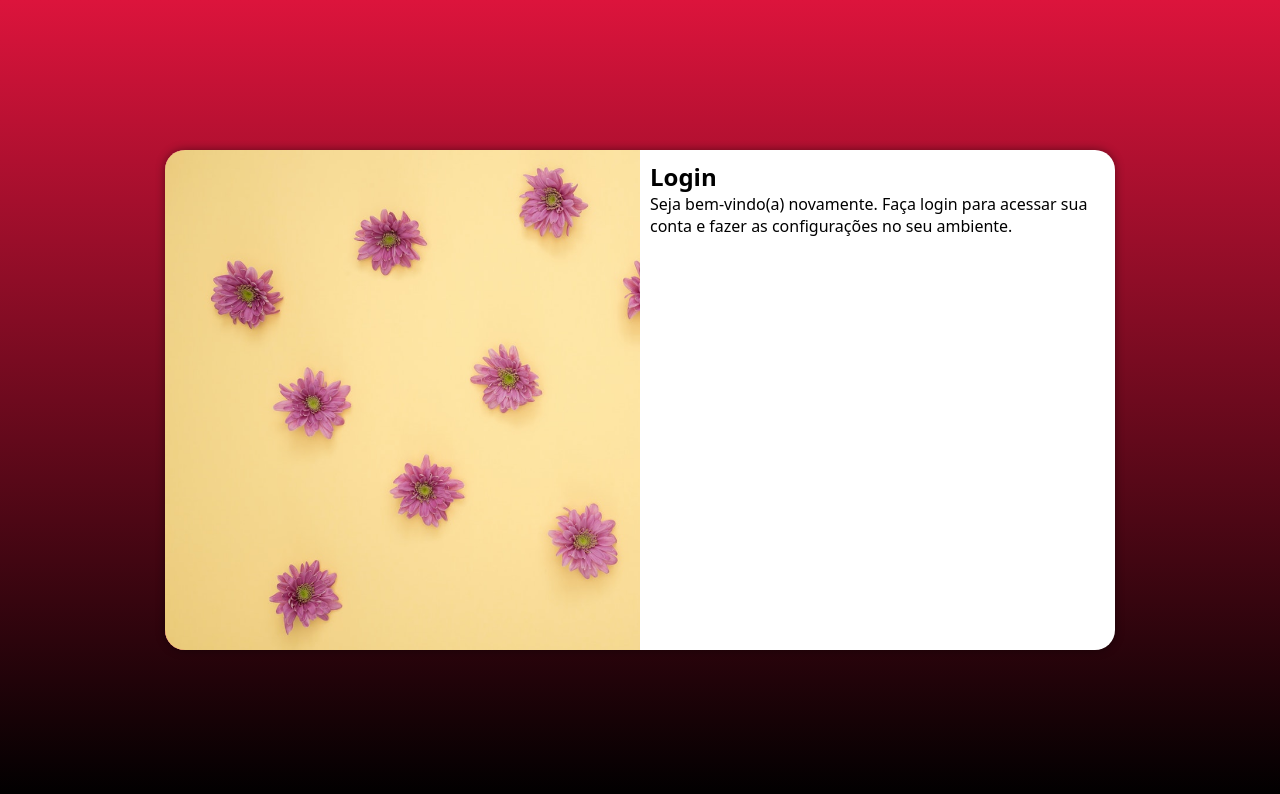
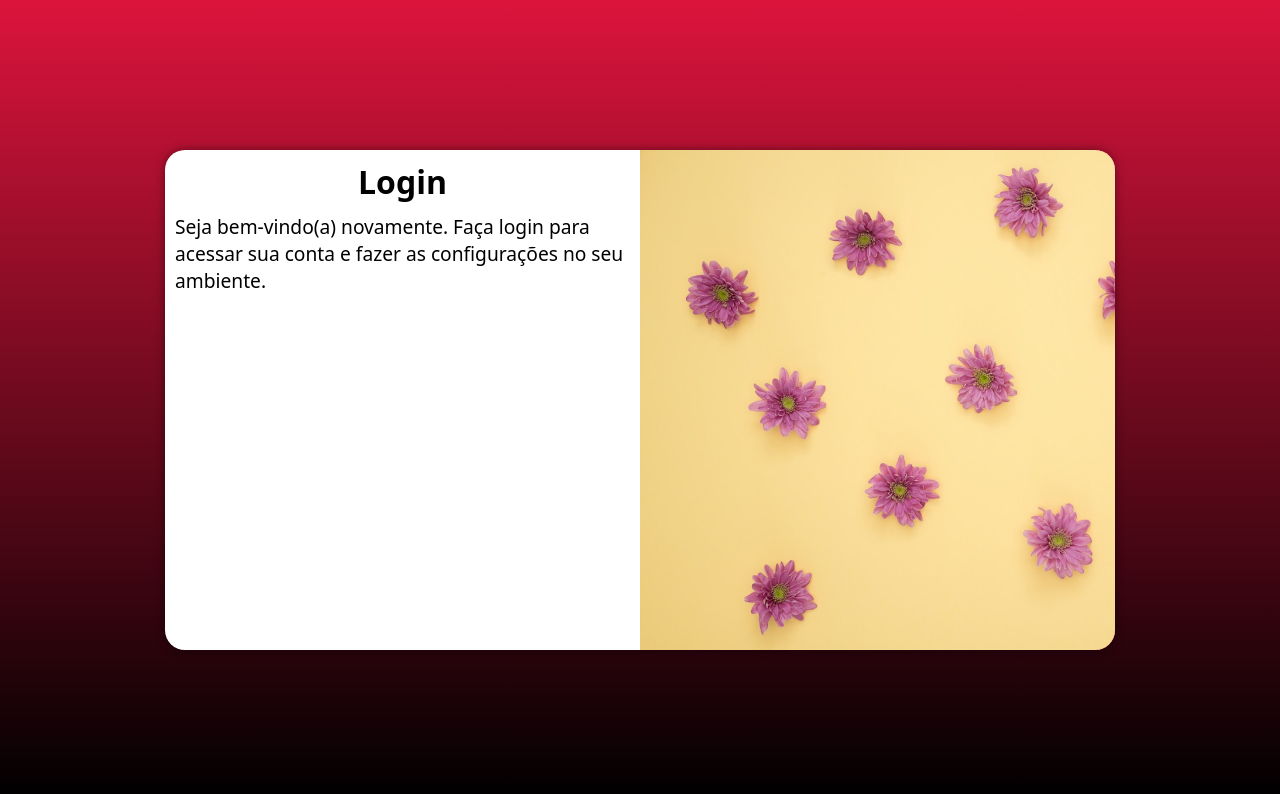
Before and after one commit to Giseleoliveira96/projeto-login, a plain HTML site: page index.html in a window 1280 px wide. Drawn offline with Linux system fonts and the light colour scheme.

Commit message:
atualizei o exercício projeto-login

```diff
--- a/estilos/media-query.css
+++ b/estilos/media-query.css
@@ -18,6 +18,14 @@
         float: right;
         width: 70%;
     }
+
+    div#formulario > h1 {
+        font-size: 2em;
+    }
+
+    div#formulario > p{
+        font-size: 1.2em;
+    }
 }
 
 @media screen and (min-width: 992px) {
@@ -29,14 +37,21 @@
     }
 
     section#login > div#imagem {
-        float: left;
+        float: right;
         width: 50%;
         height: 100%;
     }
 
     section#login > div#formulario {
-        float: right;
+        float: left;
         width: 50%;
+    }
+    div#formulario > h1 {
+        font-size: 2em;
+    }
+
+    div#formulario > p{
+        font-size: 1.2em;
     }
 
 }
--- a/estilos/style.css
+++ b/estilos/style.css
@@ -48,3 +48,12 @@ section#login > div#formulario {
     display: block;
     padding: 10px;
 }
+
+div#formulario > h1{
+    text-align: center;
+    margin-bottom: 10px;
+}
+
+div#formulario > p{
+    font-size: .8em;
+}
```
